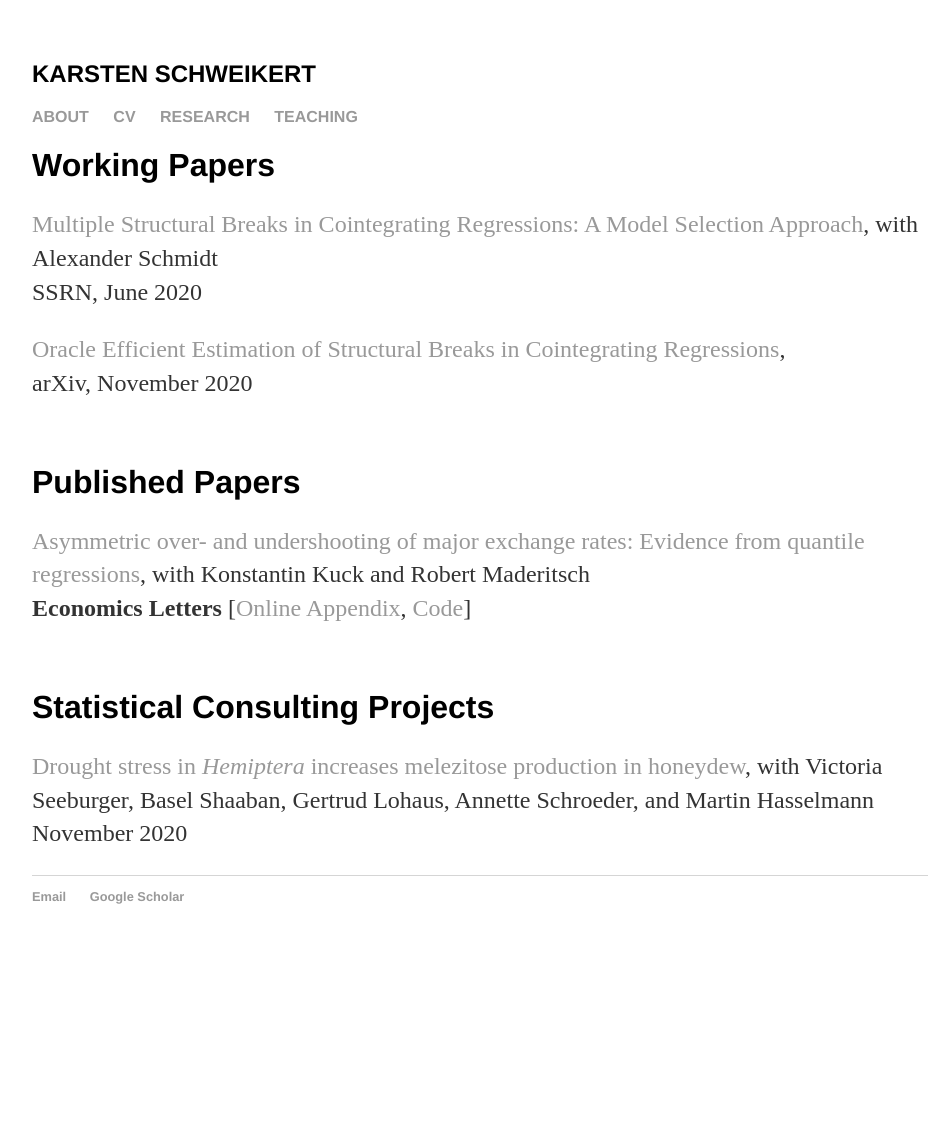
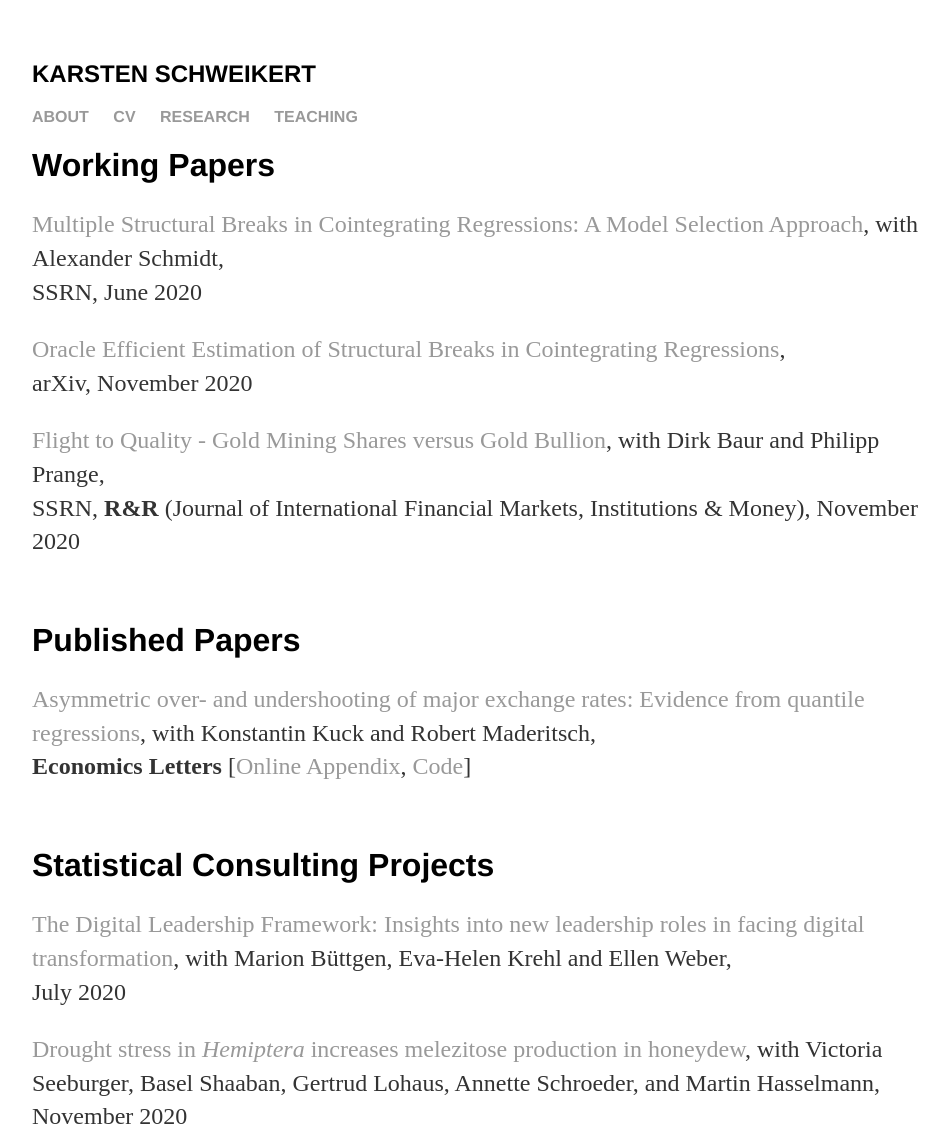
Before and after one commit to karstenschweikert/karstenschweikert.github.io, a plain HTML site: page research.html in a window 1280 px wide. Shown: the top 1137 px of the page, without its empty margins (160-1109 px from the left). Before the commit the page ends 964 px from the top, so only its background shows below. Drawn offline with Linux system fonts and the light colour scheme.

Commit message:
Update research.html

```diff
--- a/research.html
+++ b/research.html
@@ -20,18 +20,20 @@
         <div class="container">
 
 <h1> Working Papers </h1>
-<p> <a href="https://papers.ssrn.com/sol3/papers.cfm?abstract\id=3489870">Multiple Structural Breaks in Cointegrating Regressions: A Model Selection Approach</a>, with Alexander Schmidt<br>SSRN, June 2020 </p>
+<p> <a href="https://papers.ssrn.com/sol3/papers.cfm?abstract_id=3489870">Multiple Structural Breaks in Cointegrating Regressions: A Model Selection Approach</a>, with Alexander Schmidt,<br>SSRN, June 2020 </p>
 <p> <a href="https://arxiv.org/abs/2001.07949">Oracle Efficient Estimation of Structural Breaks in Cointegrating Regressions</a>, <br> arXiv, November 2020 </p>
+<p> <a href="https://papers.ssrn.com/sol3/papers.cfm?abstract_id=3488633">Flight to Quality - Gold Mining Shares versus Gold Bullion</a>, with Dirk Baur and Philipp Prange, <br> SSRN, <b> R&R </b> (Journal of International Financial Markets, Institutions & Money), November 2020 </p>
 
 <br>
 
 <h1> Published Papers </h1>
-<p> <a href="/research/papers/exchange_rates.pdf">Asymmetric over- and undershooting of major exchange rates: Evidence from quantile regressions</a>, with Konstantin Kuck and Robert Maderitsch<br> <b>Economics Letters</b> [<a href="/research/papers/exchange_rates_OnlineAppendix.pdf">Online Appendix</a>, <a href="https://github.com/exchange_rates">Code</a>] </p>
+<p> <a href="/research/papers/exchange_rates.pdf">Asymmetric over- and undershooting of major exchange rates: Evidence from quantile regressions</a>, with Konstantin Kuck and Robert Maderitsch, <br> <b>Economics Letters</b> [<a href="/research/papers/exchange_rates_OnlineAppendix.pdf">Online Appendix</a>, <a href="https://github.com/exchange_rates">Code</a>] </p>
 
 <br>
 
 <h1> Statistical Consulting Projects </h1>
-<p> <a href="">Drought stress in <i>Hemiptera</i> increases melezitose production in honeydew</a>, with Victoria Seeburger, Basel Shaaban, Gertrud Lohaus, Annette Schroeder, and Martin Hasselmann<br>November 2020 </p>
+<p> <a href="https://doi.org/10.5465/AMBPP.2019.13650abstract">The Digital Leadership Framework: Insights into new leadership roles in facing digital transformation</a>, with Marion Büttgen, Eva-Helen Krehl and Ellen Weber, <br>July 2020 </p>
+<p> <a href="">Drought stress in <i>Hemiptera</i> increases melezitose production in honeydew</a>, with Victoria Seeburger, Basel Shaaban, Gertrud Lohaus, Annette Schroeder, and Martin Hasselmann, <br>November 2020 </p>
 
         </div><!-- /.container -->
 
```
